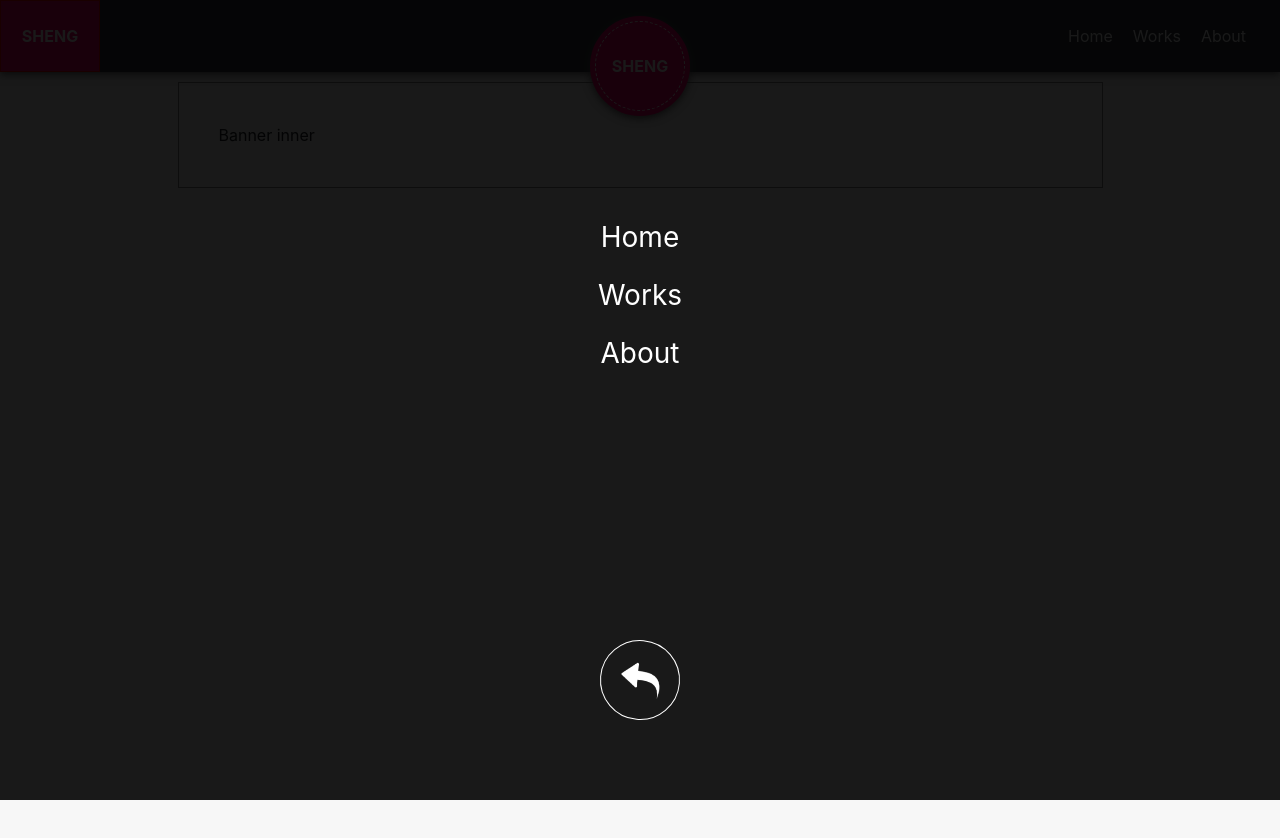
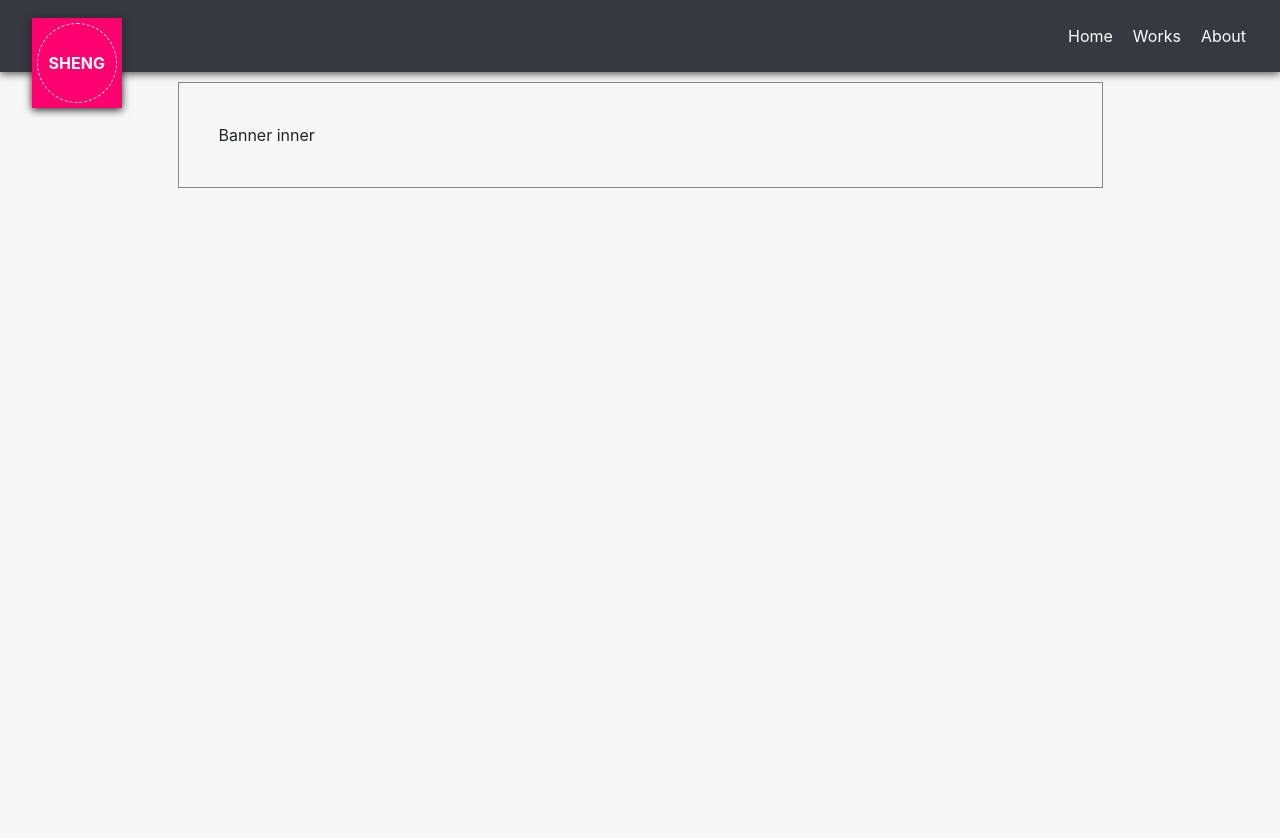
Before and after one commit to CopyDemon/Shengdesign_React, a React (Create React App) app in the folder shengdesign_react/: page / in a window 1280 px wide. Shown: the top 838 px of the page. Built offline with nearby package versions, Linux system fonts and the light colour scheme.

Commit message:
continue working on nav

```diff
--- /dev/null
+++ b/shengdesign_react/src/component/Navigation/Hamburger_bar/Hamburger_bar.js
@@ -0,0 +1,15 @@
+import React from 'react';
+
+//import css
+import classSelector from './Hamburger_bar.module.css';
+
+const Hamburger_bar = (props) =>{
+    return (
+        <span className={classSelector.hamburger_bar_container} onClick={props.openMobileNav}>
+            <span></span>
+            <span></span>
+            <span></span>
+        </span>
+    )
+}
+export default Hamburger_bar;
--- /dev/null
+++ b/shengdesign_react/src/component/Navigation/Hamburger_bar/Hamburger_bar.module.css
@@ -0,0 +1,23 @@
+.hamburger_bar_container{
+    position: absolute;
+    display: flex;
+    flex-direction: column;
+    justify-content: space-around;
+    width: 60px;
+    height: 100%;
+    right: 0;
+    top: 0;
+    padding: 10px;
+}
+
+@media(min-width:500px){
+    .hamburger_bar_container{
+        display: none;
+    }
+}
+
+.hamburger_bar_container > span {
+    width: 30px;
+    height: 2px;
+    background: white;
+}
--- a/shengdesign_react/src/component/Navigation/Mobile_nav/mobile_nav.module.css
+++ b/shengdesign_react/src/component/Navigation/Mobile_nav/mobile_nav.module.css
@@ -3,9 +3,9 @@
     z-index:110;
     width: 100vw;
     height: 100vh;
-    top: 0;
+    top: -200%;
     left: 0;
-    transition: 1s ease-in-out;
+    transition: .7s ease-in-out;
 }
 
 .mobile_nav_bg{
--- a/shengdesign_react/src/component/navigation/nav.module.css
+++ b/shengdesign_react/src/component/navigation/nav.module.css
@@ -6,15 +6,10 @@
    z-index: 100;
 }
 
-/* @media(max-width:500px){
-   .large_nav{
-      display: none !important;
-   }
-} */
-
 .nav_row{
    position: relative;
    box-shadow: 0px 2px 8px #575757;
+   min-height: 50px;
 }
 
 .brand{
@@ -30,6 +25,12 @@
    text-align: center;
 }
 
+@media(min-width:500px){
+   .brand{
+      display: none;
+   }
+}
+
 .brand > a{
    display: flex;
    align-items: center;
@@ -39,14 +40,26 @@
 
 .logo_container{
    position: absolute;
-   left: 50%;
+   left: 6%;
    top: 50%;
    transform: translate(-50%, -20%);
-   width: 100px;
-   height: 100px;
+   width: 90px;
+   height: 90px;
+   border-radius: 0%;
+   background-color:#ff006f;
+   margin-right: auto;
+   margin-left: auto;
+   box-shadow: 0px 2px 8px #232323;
+   transition: 1s;
+}
+
+.logo_container:hover{
    border-radius: 50%;
-   background-color:#ff006f;
-   box-shadow: 0px 2px 8px #575757;
+   background: rgb(255,0,111);
+   background: -moz-linear-gradient(56deg, rgba(255,0,111,1) 35%, rgba(255,202,0,1) 100%);
+   background: -webkit-linear-gradient(56deg, rgba(255,0,111,1) 35%, rgba(255,202,0,1) 100%);
+   background: linear-gradient(56deg, rgba(255,0,111,1) 35%, rgba(255,202,0,1) 100%);
+   filter: progid:DXImageTransform.Microsoft.gradient(startColorstr="#ff006f",endColorstr="#ffca00",GradientType=1);
 }
 
 @media(max-width:500px){
@@ -56,8 +69,8 @@
 }
 
 .logo_inner_circle{
-   width: 90px;
-   height: 90px;
+   width: 80px;
+   height: 80px;
    border:1px solid white;
    border-style: dashed;
    border-radius: 50%;
@@ -74,11 +87,18 @@
    left: 50%;
    transform: translate(-50%,-50%);
    color: white;
+   font-size: 16px;
    font-weight: bold;
 }
 
 .nav_container{
    padding: 20px 20px 20px 20px;
+}
+
+@media(max-width:500px){
+   .nav_container{
+      display: none;
+   }
 }
 
 .nav_link{
--- a/shengdesign_react/src/component/navigation/navigation.js
+++ b/shengdesign_react/src/component/navigation/navigation.js
@@ -2,9 +2,11 @@ import React, { Component } from 'react';
 import  { Container,Row}  from 'react-bootstrap';
 
 //import script
-import NavContainer from './nav_inner';
+import NormalNav from './normal_nav_inner';
+import MobilNav from './Mobile_nav/mobile_nav';
+import MobileHamburgerBar from './Hamburger_bar/Hamburger_bar';
 import classSelector from './nav.module.css';
-import MobilNav from './Mobile_nav/mobile_nav';
+
 
 class Navigation extends Component{
     state = {
@@ -12,13 +14,20 @@ class Navigation extends Component{
         brand_name : "SHENG"
     }
 
-    Main_nav_hide_show = () =>{
+    // Main_nav_hide_show = () =>{
 
+    // }
+    Mobile_nav_open_handler = () =>{
+        const mobile_nav_main_container = document.getElementById('mobile_nav_main_container');
+        console.log(mobile_nav_main_container)
+        mobile_nav_main_container.style.top = "0%";
+        mobile_nav_main_container.style.borderRadius = "50%";
     }
 
     Mobile_nav_close_handler = () =>{
         const mobile_nav_main_container = document.getElementById('mobile_nav_main_container');
         mobile_nav_main_container.style.top ="-200%";
+        mobile_nav_main_container.style.borderRadius = "0";
     }
 
     render(){
@@ -36,8 +45,9 @@ class Navigation extends Component{
                             <p>{this.state.brand_name}</p>
                         </span>
                     </a>
+                    <MobileHamburgerBar openMobileNav={this.Mobile_nav_open_handler}/>
                     <MobilNav nav_data={nav_link_data}  close_mobile_nav={this.Mobile_nav_close_handler}/>
-                    <NavContainer nav_data = {nav_link_data} />
+                    <NormalNav nav_data = {nav_link_data} />
                 </Row>
             </Container>
         )
```
Also changed, not shown: shengdesign_react/src/component/Navigation/normal_nav_inner.js (renamed from shengdesign_react/src/component/navigation/nav_inner.js).
